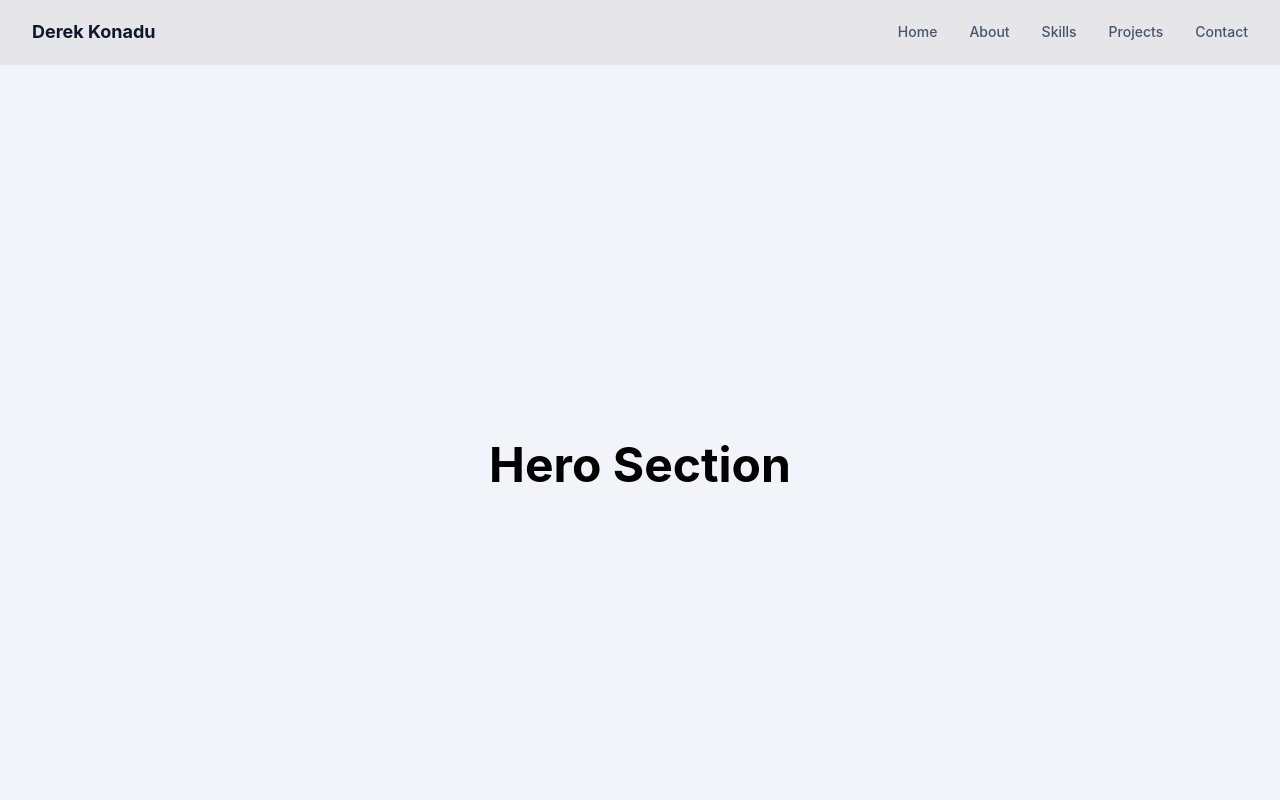
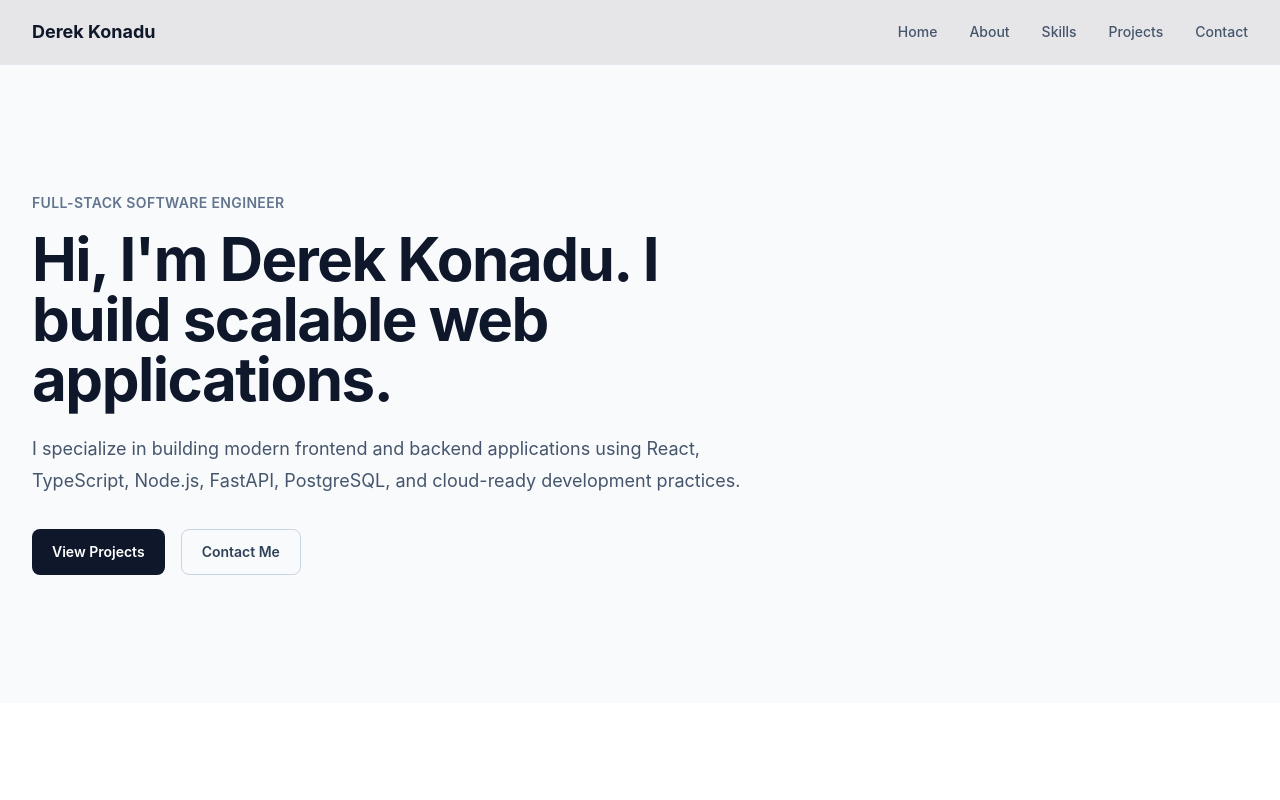
Before and after one commit to obibaadoma/derek-konadu, a React (Vite) app: page / in a window 1280 px wide. Shown: the top 800 px of the page. Built offline with nearby package versions, Linux system fonts and the light colour scheme.

Commit message:
feat: add hero section

```diff
--- a/src/components/sections/Hero.tsx
+++ b/src/components/sections/Hero.tsx
@@ -1,10 +1,42 @@
+import Container from "../layout/Container";
+import Button from "../ui/Button";
+
 const Hero = () => {
   return (
-    <section
-      id="home"
-      className="flex h-screen items-center justify-center bg-slate-100"
-    >
-      <h1 className="text-5xl font-bold">Hero Section</h1>
+    <section id="home" className="bg-slate-50 py-24 sm:py-32">
+      <Container>
+        <div className="max-w-3xl">
+          <p className="mb-4 text-sm font-semibold uppercase tracking-wide text-slate-500">
+            Full-Stack Software Engineer
+          </p>
+
+          <h1 className="text-4xl font-bold tracking-tight text-slate-900 sm:text-6xl">
+            Hi, I'm Derek Konadu. I build scalable web applications.
+          </h1>
+
+          <p className="mt-6 text-lg leading-8 text-slate-600">
+            I specialize in building modern frontend and backend applications
+            using React, TypeScript, Node.js, FastAPI, PostgreSQL, and
+            cloud-ready development practices.
+          </p>
+
+          <div className="mt-8 flex flex-wrap gap-4">
+            <Button
+              href="#projects"
+              className="bg-slate-900 text-white hover:bg-slate-700"
+            >
+              View Projects
+            </Button>
+
+            <Button
+              href="#contact"
+              className="border border-slate-300 text-slate-700 hover:bg-slate-100"
+            >
+              Contact Me
+            </Button>
+          </div>
+        </div>
+      </Container>
     </section>
   );
 };
```
